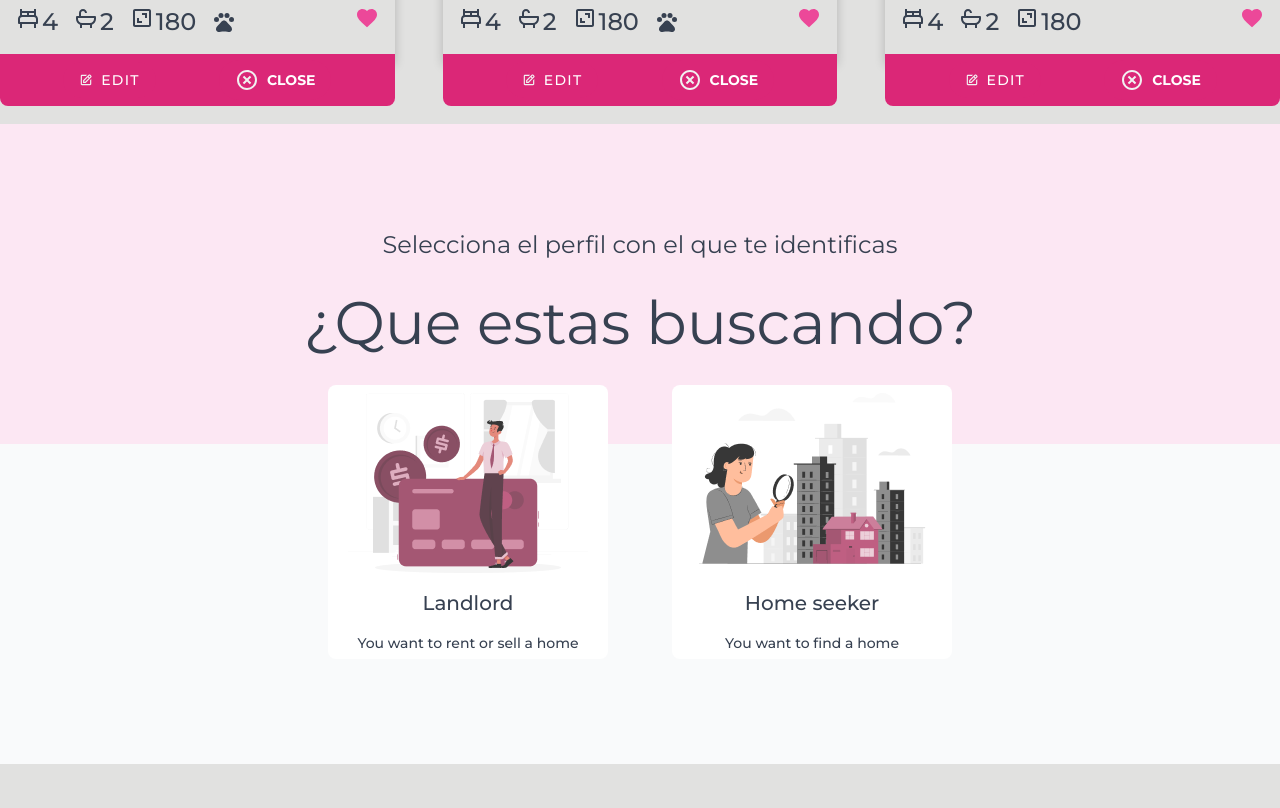
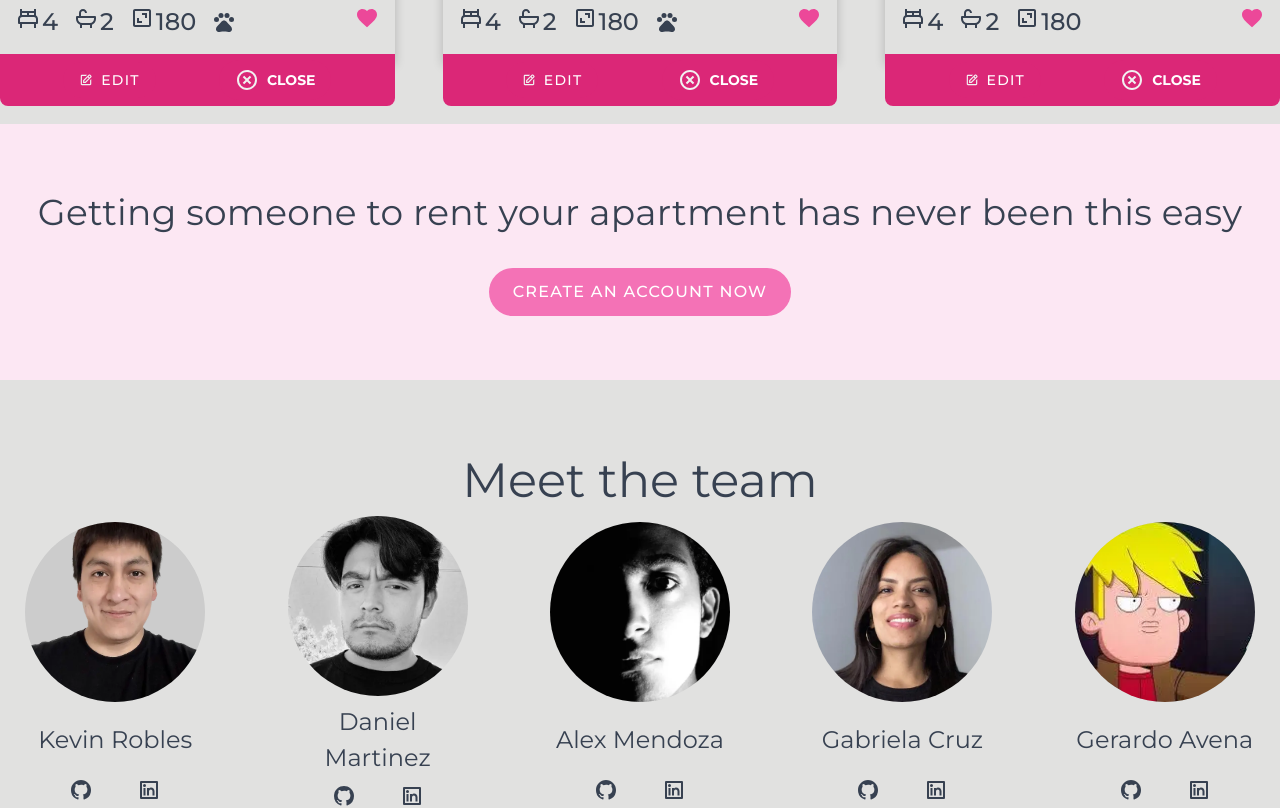
Before and after one commit to AlexMendozaEt/Vite-React-GetThatHome, a React (Vite) app: page /home in a window 1280 px wide. Shown: the part 1240-2048 px from the top of the page. Built offline with nearby package versions, Linux system fonts and the light colour scheme.

Commit message:
chore: update-landing-page

```diff
--- a/src/pages/LandingPage/landing-page.jsx
+++ b/src/pages/LandingPage/landing-page.jsx
@@ -1,5 +1,5 @@
 import TeamMembers from "../../components/TeamMembers";
-import SignUpSection from "../../components/SignUpSection";
+import SignUpMessageSection from "../../components/SignUpMessageSection";
 import BestPropertiesSection from "../../components/BestPropertiesSection";
 import MeetHomeSection from "../../components/MeetHomeSection";
 import FooterLanding from "../../components/FooterLanding";
@@ -14,7 +14,7 @@ export default function LandingPage() {
       <Header user={user} />
       <MeetHomeSection />
       <BestPropertiesSection />
-      <SignUpSection />
+      <SignUpMessageSection />
       <TeamMembers />
       <FooterLanding />
     </>
```
